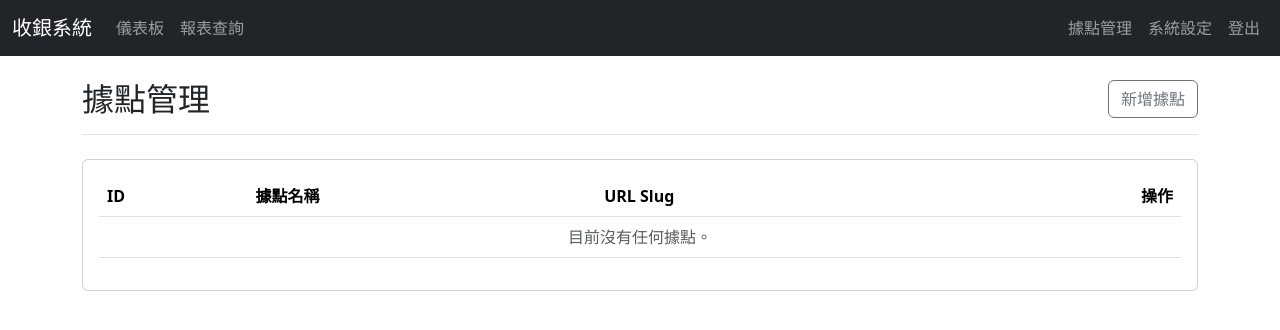
After one commit to demonmaycry91/5_way_house, a Flask app: page /admin/locations in a window 1280 px wide. The commit adds this page. Shown: the top 330 px of the page. Run offline with Flask 3, Linux system fonts and the light colour scheme; the visitor is signed in with stand-in values (Sample User, id 1); data that the repository does not hold is empty.

Commit message:
feat(admin): Add location management and implement URL slugs

```diff
--- a/app/__init__.py
+++ b/app/__init__.py
@@ -46,11 +46,12 @@ def create_app():
     login_manager.init_app(app)
 
     # 註冊藍圖
-    from .routes import main_routes, ocr_routes, cashier_routes, google_routes
+    from .routes import main_routes, ocr_routes, cashier_routes, google_routes, admin_routes
     app.register_blueprint(main_routes.bp)
     app.register_blueprint(ocr_routes.bp)
     app.register_blueprint(cashier_routes.bp)
     app.register_blueprint(google_routes.bp)
+    app.register_blueprint(admin_routes.bp)
 
     # 在此匯入模型，確保 Flask-Migrate 可以偵測到它們
     from . import models
--- /dev/null
+++ b/app/routes/admin_routes.py
@@ -0,0 +1,101 @@
+# app/routes/admin_routes.py (新檔案)
+
+from flask import Blueprint, render_template, request, redirect, url_for, flash
+from flask_login import login_required
+from ..models import Location
+from .. import db
+import re
+
+# 建立名為 'admin' 的藍圖，並設定 URL 前綴為 /admin
+bp = Blueprint('admin', __name__, url_prefix='/admin')
+
+def generate_slug(name):
+    """一個簡單的函式，根據中文名稱產生一個 URL-friendly 的 slug。"""
+    # 移除非中文字元、字母和數字的字元
+    name = re.sub(r'[^\u4e00-\u9fa5a-zA-Z0-9]', '-', name)
+    # 將連續的連字號替換為單個連字號
+    name = re.sub(r'-+', '-', name)
+    # 移除開頭和結尾的連字號
+    return name.lower().strip('-')
+
+@bp.route('/locations')
+@login_required
+def list_locations():
+    """顯示所有據點的列表頁面。"""
+    locations = Location.query.order_by(Location.id).all()
+    return render_template('admin/locations.html', locations=locations)
+
+@bp.route('/locations/add', methods=['GET', 'POST'])
+@login_required
+def add_location():
+    """處理新增據點的頁面和邏輯。"""
+    if request.method == 'POST':
+        name = request.form.get('name')
+        slug = request.form.get('slug')
+
+        if not name or not slug:
+            flash('據點名稱和 Slug 皆為必填欄位。', 'danger')
+            return render_template('admin/location_form.html', form_title='新增據點')
+
+        # 檢查名稱或 slug 是否已存在
+        if Location.query.filter((Location.name == name) | (Location.slug == slug)).first():
+            flash('據點名稱或 Slug 已存在，請使用不同的名稱。', 'danger')
+            return render_template('admin/location_form.html', form_title='新增據點', name=name, slug=slug)
+
+        # 建立新的 Location 物件並存入資料庫
+        new_location = Location(name=name, slug=slug)
+        db.session.add(new_location)
+        db.session.commit()
+
+        flash(f'據點 "{name}" 已成功新增！', 'success')
+        return redirect(url_for('admin.list_locations'))
+
+    return render_template('admin/location_form.html', form_title='新增據點')
+
+
+@bp.route('/locations/<int:location_id>/edit', methods=['GET', 'POST'])
+@login_required
+def edit_location(location_id):
+    """處理編輯現有據點的頁面和邏輯。"""
+    location = Location.query.get_or_404(location_id)
+
+    if request.method == 'POST':
+        name = request.form.get('name')
+        slug = request.form.get('slug')
+
+        if not name or not slug:
+            flash('據點名稱和 Slug 皆為必填欄位。', 'danger')
+            return render_template('admin/location_form.html', form_title='編輯據點', location=location)
+
+        # 檢查新名稱或 slug 是否與其他據點衝突
+        existing_location = Location.query.filter(Location.id != location_id, (Location.name == name) | (Location.slug == slug)).first()
+        if existing_location:
+            flash('據點名稱或 Slug 已被其他據點使用。', 'danger')
+            return render_template('admin/location_form.html', form_title='編輯據點', location=location)
+
+        location.name = name
+        location.slug = slug
+        db.session.commit()
+
+        flash(f'據點 "{name}" 已成功更新！', 'success')
+        return redirect(url_for('admin.list_locations'))
+
+    return render_template('admin/location_form.html', form_title='編輯據點', location=location)
+
+
+@bp.route('/locations/<int:location_id>/delete', methods=['POST'])
+@login_required
+def delete_location(location_id):
+    """處理刪除據點的邏輯。"""
+    location = Location.query.get_or_404(location_id)
+
+    # 檢查該據點是否仍有關聯的營業日紀錄
+    if location.business_days:
+        flash(f'錯誤：無法刪除據點 "{location.name}"，因為它仍有相關的營業日紀錄。', 'danger')
+        return redirect(url_for('admin.list_locations'))
+
+    db.session.delete(location)
+    db.session.commit()
+
+    flash(f'據點 "{location.name}" 已成功刪除。', 'success')
+    return redirect(url_for('admin.list_locations'))
--- a/app/routes/cashier_routes.py
+++ b/app/routes/cashier_routes.py
@@ -45,12 +45,10 @@ def index():
 def dashboard():
     """
     每日營運儀表板。
-    這是使用者登入後看到的第一個頁面，也是所有操作的起點。
     """
     today = date.today()
 
     # [優化點] 不再使用硬編碼的列表，而是從資料庫動態查詢所有已建立的據點。
-    # 這樣未來新增據點時，就不需要修改程式碼。
     locations = Location.query.order_by(Location.id).all()
 
     locations_status = {}
@@ -65,16 +63,13 @@ def dashboard():
         status_info = {}
         # 根據 BusinessDay 的存在與否及其 status 欄位來決定該據點的狀態
         if business_day is None:
-            # 如果找不到紀錄，表示今天尚未開帳
             status_info = {
                 "status_text": "尚未開帳",
                 "message": "點擊以開始本日營業作業。",
                 "badge_class": "bg-secondary",
-                # [優化點] 在 url_for 中使用 location_slug=location.slug 來產生新的 URL
                 "url": url_for("cashier.start_day", location_slug=location.slug),
             }
         elif business_day.status == "OPEN":
-            # 狀態為 OPEN，表示正在營業中
             status_info = {
                 "status_text": "營業中",
                 "message": f"本日銷售額: ${business_day.total_sales:,.0f}",
@@ -82,7 +77,6 @@ def dashboard():
                 "url": url_for("cashier.pos", location_slug=location.slug),
             }
         elif business_day.status == "PENDING_REPORT":
-            # 狀態為 PENDING_REPORT，表示已結束營業但報表待確認
             status_info = {
                 "status_text": "待確認報表",
                 "message": "點擊以檢視並確認本日報表。",
@@ -90,7 +84,6 @@ def dashboard():
                 "url": url_for("cashier.daily_report", location_slug=location.slug),
             }
         elif business_day.status == "CLOSED":
-            # 狀態為 CLOSED，表示本日已日結歸檔
             status_info = {
                 "status_text": "已日結",
                 "message": "本日帳務已結算，僅供查閱。",
@@ -98,7 +91,6 @@ def dashboard():
                 "url": url_for("cashier.daily_report", location_slug=location.slug),
             }
 
-        # 將處理好的狀態資訊存入字典，key 是整個 location 物件
         locations_status[location] = status_info
 
     return render_template(
--- /dev/null
+++ b/app/templates/admin/locations.html
@@ -0,0 +1,57 @@
+{% extends "base.html" %}
+{% from "macros.html" import page_header with context %}
+
+{% block title %}據點管理{% endblock %}
+
+{% block content %}
+{{ page_header(
+    title='據點管理',
+    button_url=url_for('admin.add_location'),
+    button_text='新增據點'
+) }}
+
+{% with messages = get_flashed_messages(with_categories=true) %}
+{% if messages %}
+{% for category, message in messages %}
+<div class="alert alert-{{ category }} alert-dismissible fade show" role="alert">
+    {{ message }}
+    <button type="button" class="btn-close" data-bs-dismiss="alert" aria-label="Close"></button>
+</div>
+{% endfor %}
+{% endif %}
+{% endwith %}
+
+<div class="card">
+    <div class="card-body">
+        <table class="table table-hover">
+            <thead>
+                <tr>
+                    <th>ID</th>
+                    <th>據點名稱</th>
+                    <th>URL Slug</th>
+                    <th class="text-end">操作</th>
+                </tr>
+            </thead>
+            <tbody>
+                {% for location in locations %}
+                <tr>
+                    <td>{{ location.id }}</td>
+                    <td>{{ location.name }}</td>
+                    <td><code>{{ location.slug }}</code></td>
+                    <td class="text-end">
+                        <a href="{{ url_for('admin.edit_location', location_id=location.id) }}" class="btn btn-sm btn-warning">編輯</a>
+                        <form action="{{ url_for('admin.delete_location', location_id=location.id) }}" method="POST" class="d-inline" onsubmit="return confirm('確定要刪除據點 \'{{ location.name }}\' 嗎？此操作無法復原。');">
+                            <button type="submit" class="btn btn-sm btn-danger">刪除</button>
+                        </form>
+                    </td>
+                </tr>
+                {% else %}
+                <tr>
+                    <td colspan="4" class="text-center text-muted">目前沒有任何據點。</td>
+                </tr>
+                {% endfor %}
+            </tbody>
+        </table>
+    </div>
+</div>
+{% endblock %}
--- a/app/templates/base.html
+++ b/app/templates/base.html
@@ -25,6 +25,9 @@
                 </ul>
                 <ul class="navbar-nav">
                     <li class="nav-item">
+                        <a class="nav-link" href="{{ url_for('admin.list_locations') }}">據點管理</a>
+                    </li>
+                    <li class="nav-item">
                         <a class="nav-link" href="{{ url_for('cashier.settings') }}">系統設定</a>
                     </li>
                     <li class="nav-item">
```
Also changed, not shown: app/templates/admin/location_form.html (added, +37 -0 lines).
